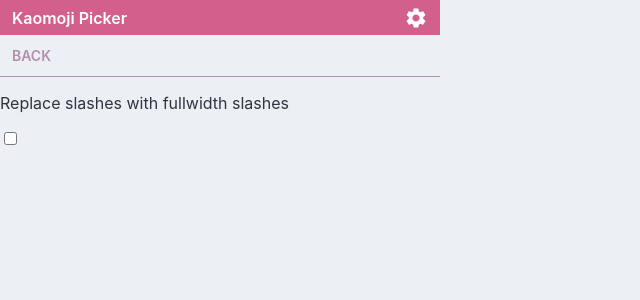
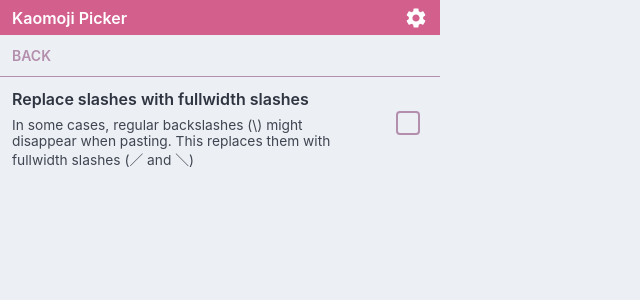
Before and after one commit to mayudev/kaomoji-panel, a React (Create React App) app: page / in a window 1280 px wide. Both pictures are taken after a click on the button "Preferences". Shown: the top 300 px of the page, without its empty margins (0-640 px from the left). Built offline with nearby package versions, Linux system fonts and the light colour scheme.

Commit message:
feat: add checkbox styling

```diff
--- a/src/components/preferences/Preference.tsx
+++ b/src/components/preferences/Preference.tsx
@@ -23,11 +23,26 @@ function Preference(props: Props<boolean>) {
 
   const formControl = () => {
     return (
-      <input
-        type="checkbox"
-        onChange={(e) => updateValue(e.target.checked)}
-        checked={value}
-      />
+      <div className="Preference__checkbox">
+        <input
+          className="Checkbox__element"
+          type="checkbox"
+          onChange={(e) => updateValue(e.target.checked)}
+          checked={value}
+        />
+        <svg
+          className={`Checkbox ${value ? "Checkbox--checked" : ""}`}
+          aria-hidden="true"
+          xmlns="http://www.w3.org/2000/svg"
+          height="24px"
+          viewBox="0 0 24 24"
+          width="24px"
+          fill={value ? "#FFFFFF" : "none"}
+        >
+          <path d="M0 0h24v24H0z" fill="none" />
+          <path d="M9 16.2L4.8 12l-1.4 1.4L9 19 21 7l-1.4-1.4L9 16.2z" />
+        </svg>
+      </div>
     );
   };
 
@@ -35,6 +50,9 @@ function Preference(props: Props<boolean>) {
     <label>
       <div className="Preference">
         <p className="Preference__name">{props.name}</p>
+        {props.description && (
+          <p className="Preference__description">{props.description}</p>
+        )}
         {formControl()}
       </div>
     </label>
--- a/src/pages/Preferences.tsx
+++ b/src/pages/Preferences.tsx
@@ -13,7 +13,7 @@ function Preferences(props: Props) {
       <Preference
         property="slashes"
         name="Replace slashes with fullwidth slashes"
-        description="s"
+        description="In some cases, regular backslashes (\) might disappear when pasting. This replaces them with fullwidth slashes (／ and ＼)"
       />
     </>
   );
--- a/src/styles/preferences.scss
+++ b/src/styles/preferences.scss
@@ -20,3 +20,59 @@
   font-weight: 600;
   text-transform: uppercase;
 }
+
+.Preference {
+  display: grid;
+}
+
+.Preference__name {
+  margin: 0;
+  padding: 12px 0 8px 12px;
+  font-weight: 600;
+  grid-column: 1;
+}
+
+.Preference__description {
+  padding: 0 12px;
+  opacity: 0.9;
+  font-size: 0.86em;
+
+  margin: 0;
+  grid-column: 1;
+}
+
+.Preference__checkbox {
+  cursor: pointer;
+  padding: 0 20px;
+
+  grid-row: 1 / 3;
+  grid-column: 2;
+
+  display: flex;
+  align-items: center;
+  justify-content: center;
+}
+
+.Checkbox__element {
+  clip: rect(0 0 0 0);
+  clip-path: inset(50%);
+  height: 1px;
+  overflow: hidden;
+  position: absolute;
+  white-space: nowrap;
+  width: 1px;
+}
+
+.Checkbox {
+  display: inline-block;
+  height: 24px;
+  width: 24px;
+  background: var(--background);
+  border: 2px var(--color-border) solid;
+  border-radius: 4px;
+  transition: 0.2s ease-in-out;
+}
+
+.Checkbox--checked {
+  background: var(--color-border);
+}
```
